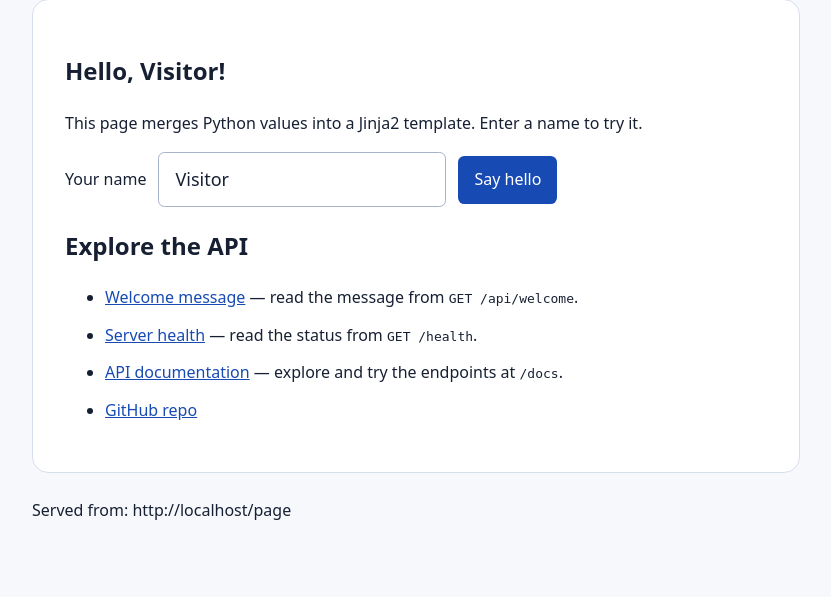
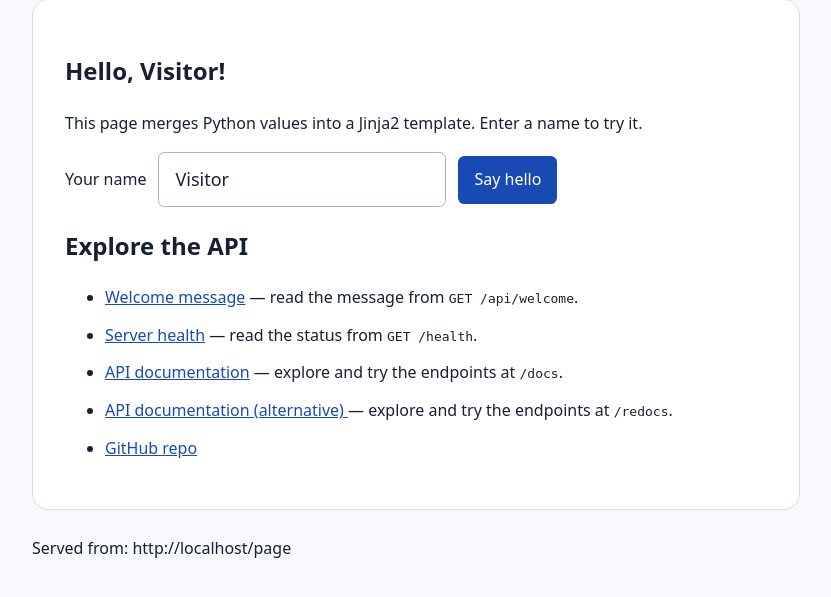
Before and after one commit to ljgww/FastApiServer, a FastAPI app: page /page in a window 1280 px wide. Shown: the part 166-763 px from the top of the page, without its empty margins (224-1055 px from the left). Run offline with FastAPI, Linux system fonts and the light colour scheme.

Commit message:
added alternative builtin documentation generator

```diff
--- a/templates/home.html
+++ b/templates/home.html
@@ -12,6 +12,9 @@
     <li><a href="{{ url_for('page_welcome') }}">Welcome message</a> — read the message from <code>GET /api/welcome</code>.</li>
     <li><a href="{{ url_for('page_health') }}">Server health</a> — read the status from <code>GET /health</code>.</li>
     <li><a href="{{ url_for('swagger_ui_html') }}">API documentation</a> — explore and try the endpoints at <code>/docs</code>.</li>
+    <li><a href="{{ url_for('redoc_html') }}">API documentation (alternative) </a> — explore and try the endpoints at <code>/redocs</code>.</li>
+
+
     <li><a href="https://github.com/ljgww/FastApiServer">GitHub repo</a></li>
   </ul>
 
```
